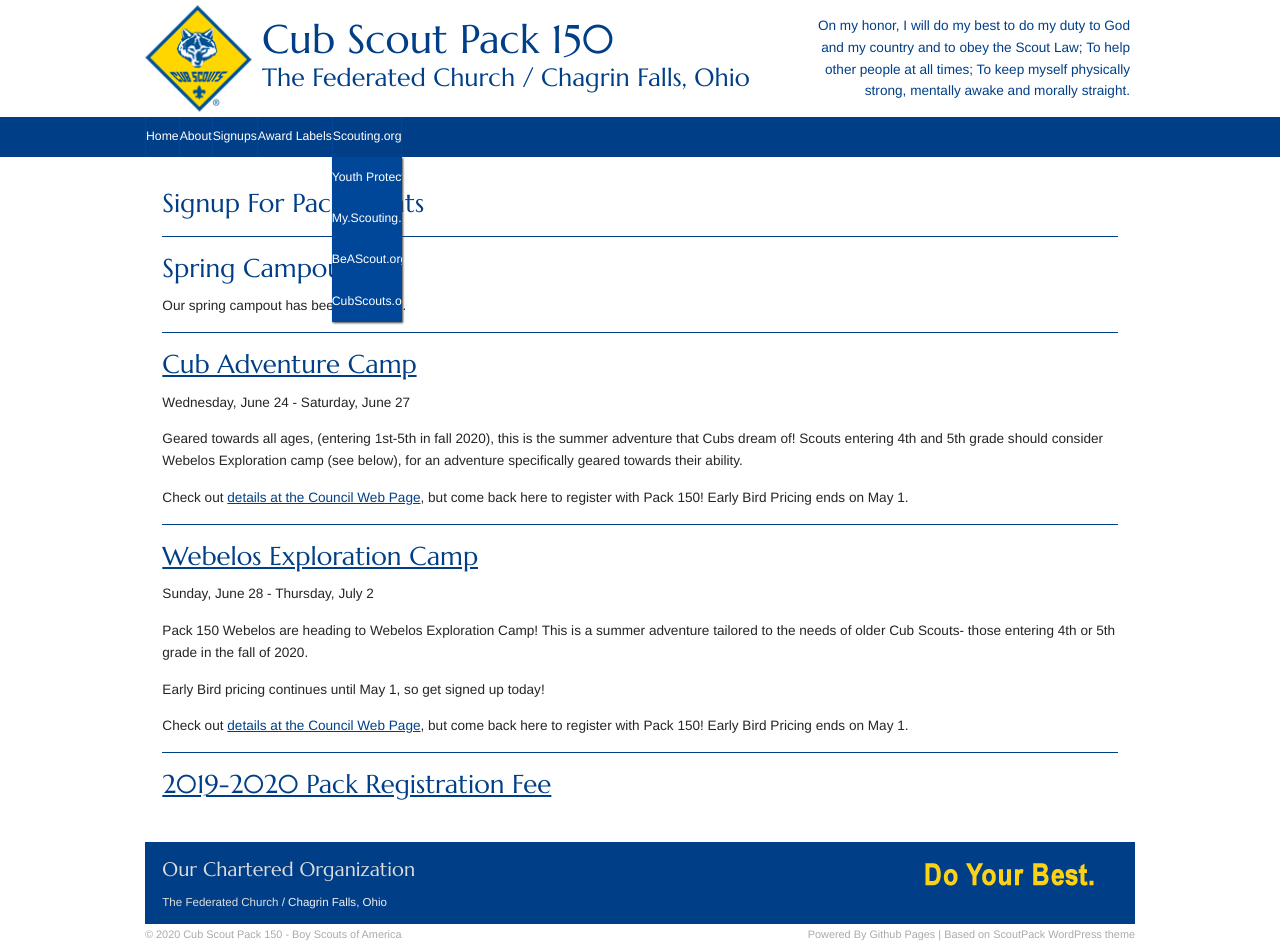
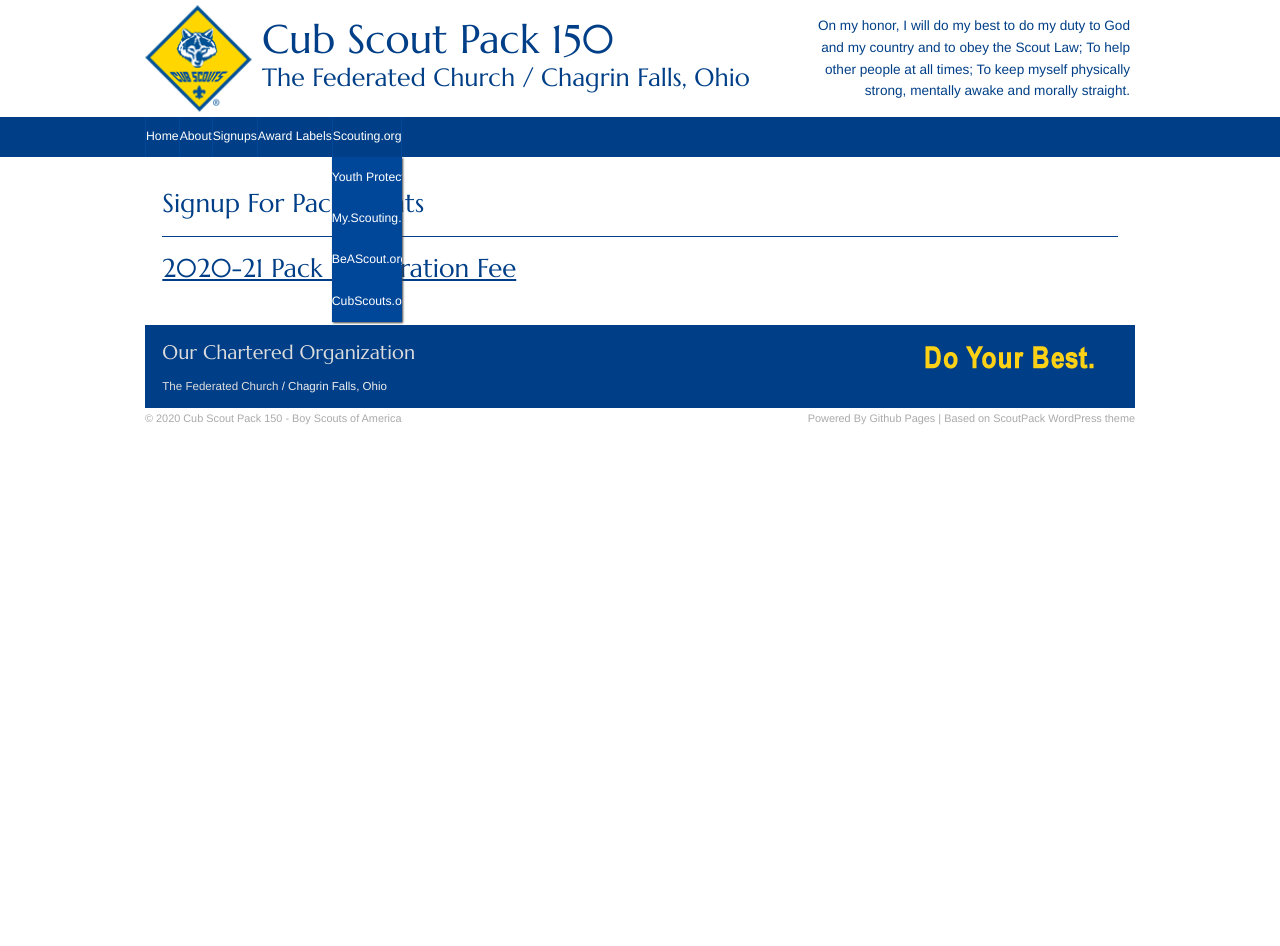
Before and after one commit to Pack150/Pack150.github.io, a Jekyll site: the page built from signups.md, in a window 1280 px wide. Built offline with Jekyll 4.4.1, drawn with Linux system fonts in a browser that asks for light colours; nearby versions of some CDN libraries; library files that are not in the unit come from our copies; after the commit the page ends 900 px from its top, so only the background shows below that.

Commit message:
Update signups.md

```diff
--- a/signups.md
+++ b/signups.md
@@ -4,35 +4,8 @@
 permalink: /signups/
 sidebar: false
 ---
-************
-
-## Spring Campout
-
-Our spring campout has been cancelled.
-
-************
-
-## [Cub Adventure Camp](https://cub-adventure-camp-summer-2020.cheddarup.com)
-
-Wednesday, June 24 - Saturday, June 27
-
-Geared towards all ages, (entering 1st-5th in fall 2020), this is the summer adventure that Cubs dream of! Scouts entering 4th and 5th grade should consider Webelos Exploration camp (see below), for an adventure specifically geared towards their ability.
-
-Check out [details at the Council Web Page](https://lecbsa.org/adventure-camp), but come back here to register with Pack 150! Early Bird Pricing ends on May 1.
-
-************
-
-## [Webelos Exploration Camp](https://webelos-exploration-camp-summer-2020.cheddarup.com)
-
-Sunday, June 28 - Thursday, July 2
-
-Pack 150 Webelos are heading to Webelos Exploration Camp! This is a summer adventure tailored to the needs of older Cub Scouts- those entering 4th or 5th grade in the fall of 2020.
-
-Early Bird pricing continues until May 1, so get signed up today!
-
-Check out [details at the Council Web Page](https://lecbsa.org/webelos-resident-camp), but come back here to register with Pack 150! Early Bird Pricing ends on May 1.
 
 
 ************
 
-## [2019-2020 Pack Registration Fee](https://2019-2020-registration-80238.cheddarup.com)
+## [2020-21 Pack Registration Fee](https://2019-2020-registration-copy-14277.cheddarup.com)
```
